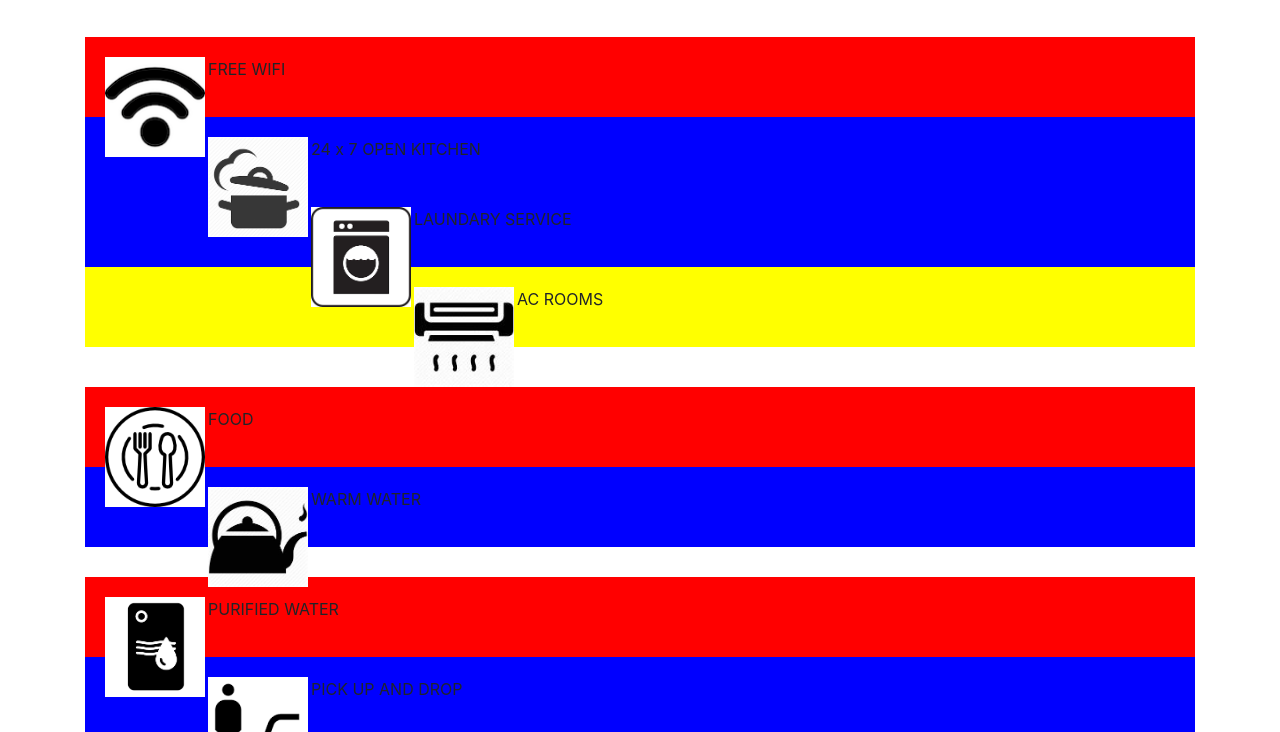
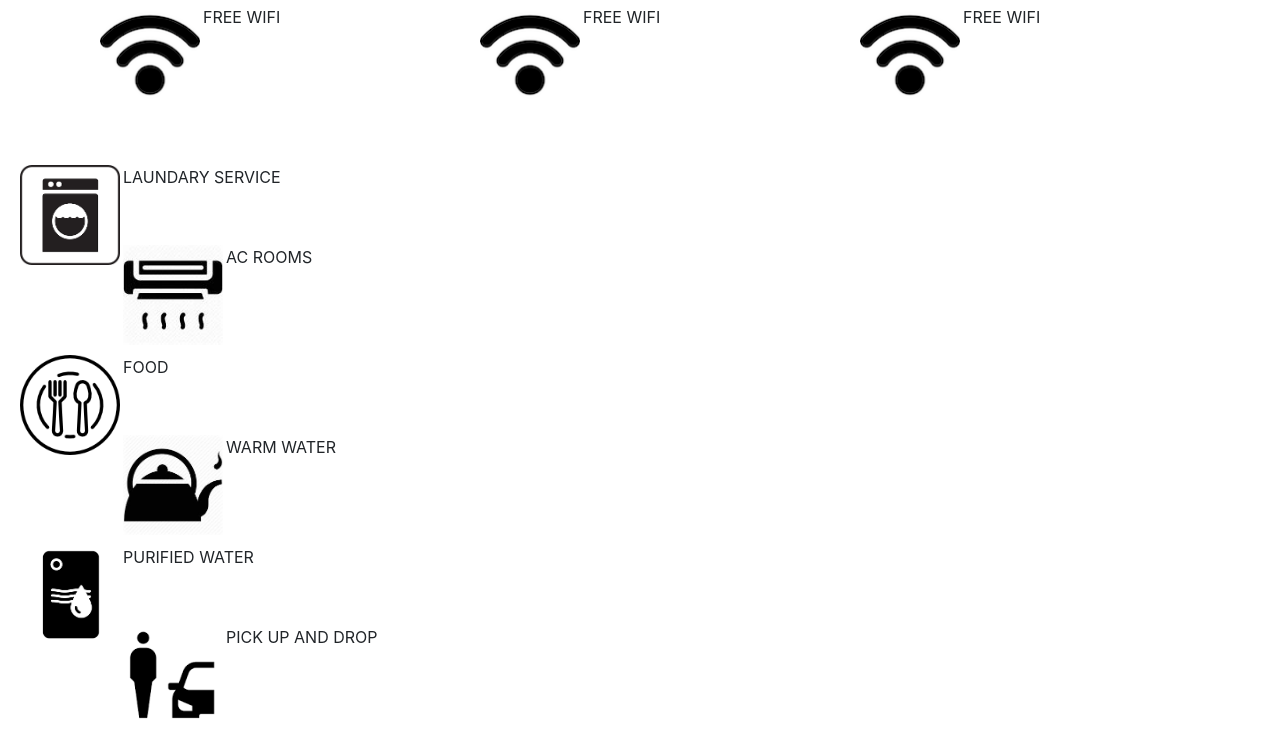
Before and after one commit to ujjwalsinghrathore/hostel, a plain HTML site: page majak.html in a window 1280 px wide. Shown: the part 41-773 px from the top of the page. Drawn offline with nearby package versions, Linux system fonts and the light colour scheme.

Commit message:
rows and colums
Signed-off-by: Ujjwal Rathore <ujjwalsinghrathore7@gmail.com>

```diff
--- a/majak.html
+++ b/majak.html
@@ -26,10 +26,10 @@
 
         }
         .call-out:nth-child(1){
-          background-color: red;
+          background-color: ;
         }
         .call-out:nth-child(2){
-          background-color:blue;
+          background-color:;
         }
         .call-out:nth-child(3){
           background-color: yellow;
@@ -61,15 +61,25 @@
   <body>
    <div class="container">
     <h2>FACILITIES</h2>
-    <div class="dimensions">
-    <div class="call-out-container">
-      <div class="call-out">
+    <div class="row">
+    <div class="col-xl-4 col-md-6 col-sm-12">
+      <div class="container">
        <img src="net.png"><p>FREE WIFI  </p>
-        </div>
-      <div class="call-out">
-        <img src="kitchen.png"><p>24 x 7 OPEN KITCHEN</p>
       </div>
+    </div>
+    <div class="col-xl-4 col-md-6 col-sm-12">
+      <div class="container">
+       <img src="net.png"><p>FREE WIFI  </p>
+      </div>
+    </div>
+    <div class="col-xl-4 col-md-6 col-sm-12">
+      <div class="container">
+       <img src="net.png"><p>FREE WIFI  </p>
+      </div>
+    </div>
    </div>
+    </div>
+   <div class="call-out-container">
     <div class="call-out">
      <img src="laundary.png"><p>LAUNDARY SERVICE</p>
     </div>
```
